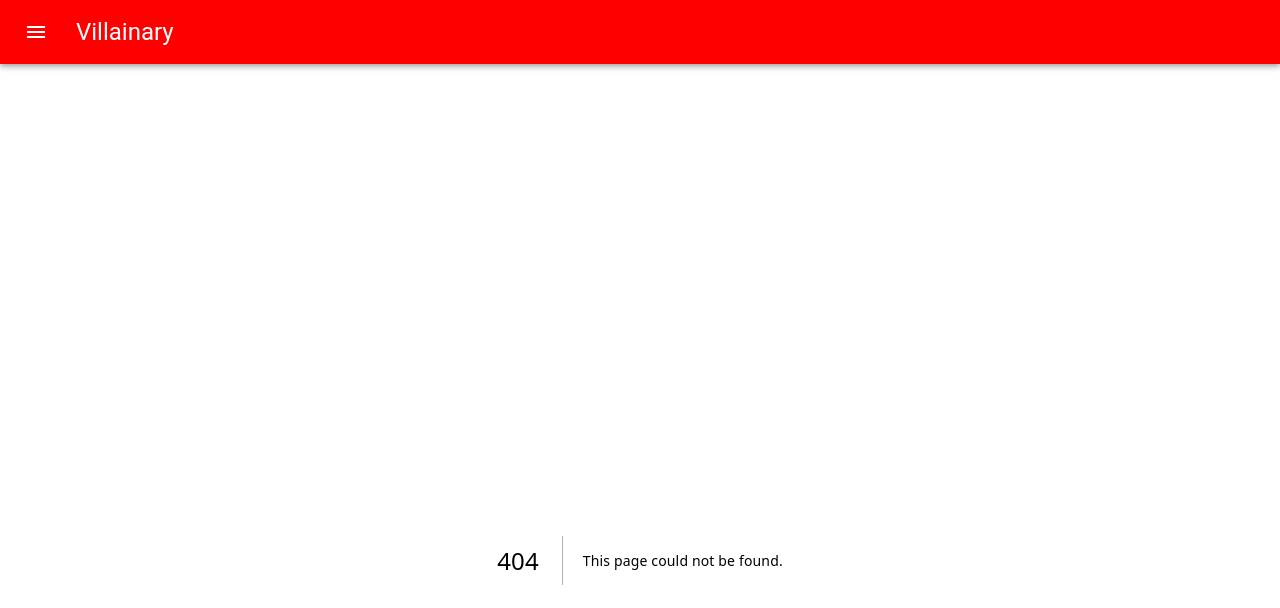
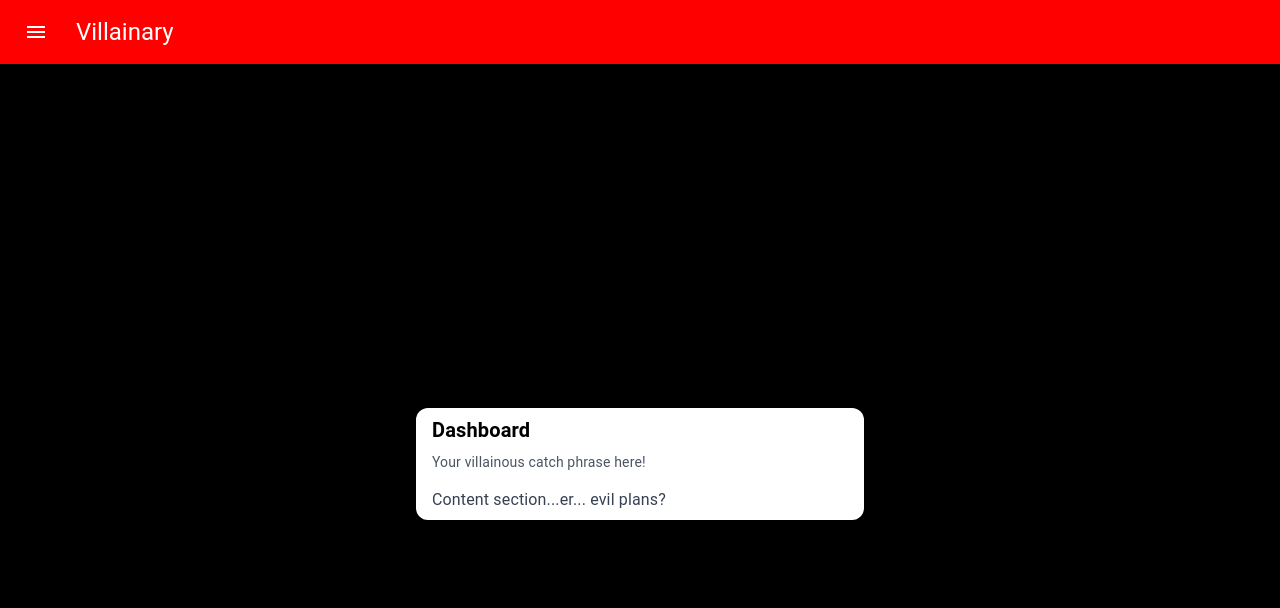
Before and after one commit to dweill/villainary, a Next.js app in the folder villainary-react/: page /dashboard in a window 1280 px wide. Before the commit this address had no page. Shown: the top 608 px of the page. Built offline with nearby package versions, Linux system fonts and the light colour scheme.

Commit message:
Add new dashboard page, change navigation to new page

```diff
--- /dev/null
+++ b/villainary-react/app/dashboard/DashboardCard.tsx
@@ -0,0 +1,13 @@
+export default function DashboardCard() {
+    return (
+        <div className="max-w-md mx-auto bg-white rounded-xl shadow-md overflow-hidden">
+            <div className="px-4 py-2">
+                <h2 className="font-bold text-xl text-black mb-2">Dashboard</h2>
+                <p className="text-gray-600 text-sm">Your villainous catch phrase here!</p>
+            </div>
+            <div className="px-4 py-2">
+                <p className="text-gray-700">Content section...er... evil plans?</p>
+            </div>
+        </div>
+    );
+};
--- /dev/null
+++ b/villainary-react/app/dashboard/page.tsx
@@ -0,0 +1,12 @@
+import Container from "@mui/material/Container";
+import DashboardCard from './DashboardCard';
+import { useSelector } from "react-redux";
+import { selectUserState } from "@/app/state/userState.slice";
+
+export default function Page() {
+    return (
+        <Container maxWidth="sm">
+            <DashboardCard></DashboardCard>
+        </Container>
+    )
+}
--- a/villainary-react/app/enums/routes.ts
+++ b/villainary-react/app/enums/routes.ts
@@ -1,4 +1,5 @@
 export enum Routes {
+  DASHBOARD = 'dashboard',
   PROFILE = 'profile',
-  ROOT = '/'
+  ROOT = '/',
 }
--- a/villainary-react/app/page.tsx
+++ b/villainary-react/app/page.tsx
@@ -14,7 +14,7 @@ export default function Home() {
 
     useEffect(() => {
         if (villainName) {
-            router.push(Routes.PROFILE);
+            router.push(Routes.DASHBOARD);
         }
     }, [villainName]);
 
```
